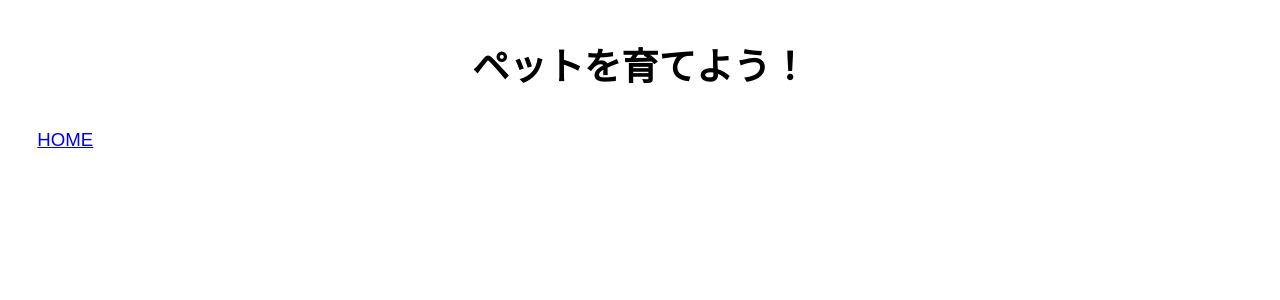
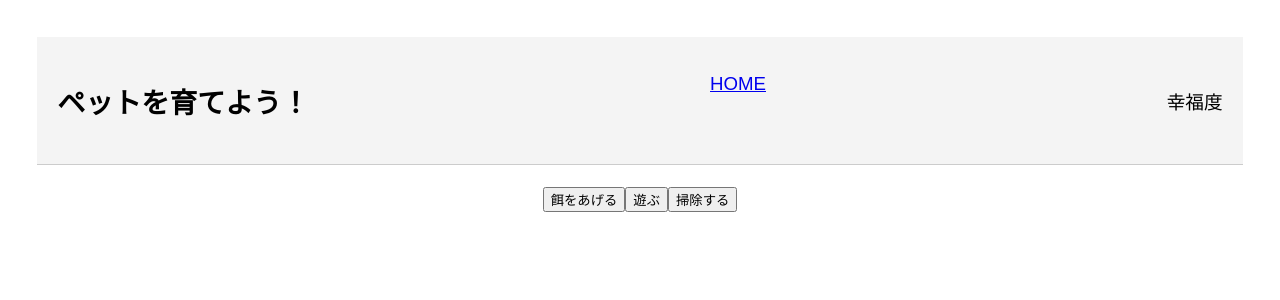
Before and after one commit to 2024AIT-OOP2-G06/pet-breeding, a Flask app: template templates/pet_care.html in a window 1280 px wide. Shown: the top 300 px of the page. Run offline with Flask 3, Linux system fonts and the light colour scheme; the template is opened without the code that fills it, so the values that code supplies are empty.

Commit message:
要素の仮置き

```diff
--- /dev/null
+++ b/static/petcare-style.css
@@ -0,0 +1,13 @@
+header {
+    display: flex;
+    justify-content: space-between;
+    align-items: center;
+    padding: 20px;
+    background-color: #f4f4f4;
+    border-bottom: 1px solid #ccc;
+}
+.actions {
+    display: flex;
+    align-items: center;
+    justify-content: center;
+}
--- a/templates/pet_care.html
+++ b/templates/pet_care.html
@@ -3,20 +3,38 @@
 <head>
     <meta charset="UTF-8">
     <title>ペット育成画面</title>
+    <meta name="viewport" content="width=device-width, initial-scale=1.0">
     <link rel="stylesheet" href="{{ url_for('static', filename='base-style.css') }}">
+    <link rel="stylesheet" href="{{ url_for('static', filename='petcare-style.css') }}">
     <script src="pet.js"></script>
 </head>
 <body>
-    <h1>ペットを育てよう！</h1>
-    <ul class="breadcrumb">
-        <li><a href="{{ url_for('pet.index') }}">HOME</a></li>
-    </ul>
+    <header>
+        <h2>ペットを育てよう！</h2>
+        <ul class="breadcrumb">
+            <li><a href="{{ url_for('pet.index') }}">HOME</a></li>
+        </ul>
+        <!-- ToDo: レベル・幸福度の可視化 -->
+        <!-- ToDo: レベル・幸福度の表示 -->
+        <div class="happiness">
+            <p>幸福度</p>
+            <div class="happiness-bar"></div>
+            <div class="happiness-var">{{ pet.happiness }}</div><!-- ペットの幸福度数値取り出し -->
+        </div>
+    </header>
 
-    <!-- ToDo: レベル・幸福度の可視化 -->
 
     <!-- ToDo: 状況に合ったペットの画像 -->
-
+     <div class="pet-forcus">
+        <div class="pet-image">
+            <img src="" alt="">
+        </div>
+     </div>
     <!-- ToDo: 餌をあげる、遊ぶ、掃除する -->
-
+    <footer class="actions">
+        <button class="feed-button">餌をあげる</button>
+        <button class="play-button">遊ぶ</button>
+        <button class="clean-button">掃除する</button>
+    </footer>
 </body>
 </html>
```
